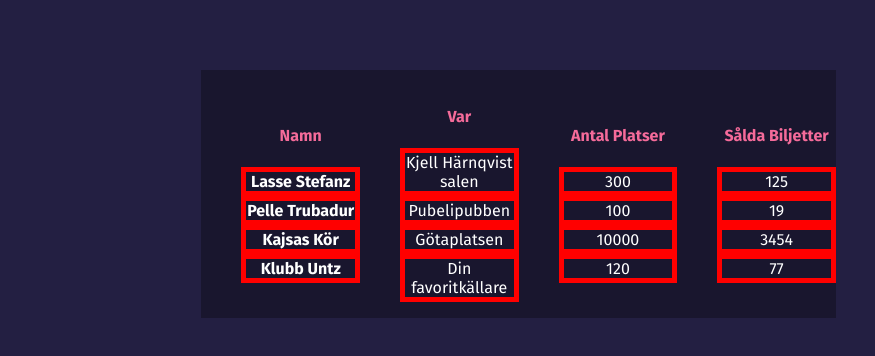
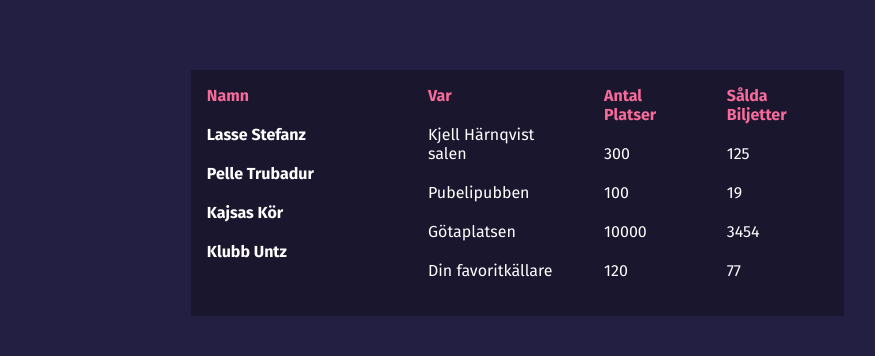
Before and after one commit to jenseneducation-viktor-rizk/kaos-project-frk19s, a Vue app: page /admin in a window 1280 px wide. Shown: the part 334-690 px from the top of the page, without its empty margins (8-883 px from the left). Built offline with nearby package versions, Linux system fonts and the light colour scheme; a web font is replaced by a local one.

Commit message:
updated css on Events.vue

```diff
--- a/src/components/admin/Events.vue
+++ b/src/components/admin/Events.vue
@@ -1,5 +1,4 @@
 <template>
-  <div>
     <section class="container">
       <ul id="name">
         <h4>Namn</h4>
@@ -22,7 +21,6 @@
         <li v-for="event in eventList" v-bind:key="event.id">{{event.såld}}</li>
       </ul>
     </section>
-  </div>
 </template>
 
 <script>
@@ -61,31 +59,49 @@ export default {
         }
       ]
     };
-  }
+  },
 };
 </script>
 
-<style scoped>
+<style scoped lang="scss">
+@import "@/scss/_variables.scss";
+
 .container {
   background-color: #19162e;
   display: flex;
   justify-content: center;
-  align-items: center;
+  text-align: left;
+  margin-right: 24px;
+  width: 60%;
 }
 
 h4 {
-  color: #f56b9a;
+  color: $pink;
   font-weight: bold;
   align-self: flex-start;
+  margin: 0 0 20px;
 }
 ul {
   width: 100%;
   list-style-type: none;
+  padding-inline-start: 16px;
+  padding-inline-end: 16px;
 }
 
 li {
   color: #fff;
-  border: 5px solid red;
+  margin-bottom: 20px;
+
   /* width: 100%; */
 }
-</style>>
+
+#name {
+  width: 30%;
+}
+
+#var,
+#platser,
+#såld {
+  width: auto;
+}
+</style>
--- a/src/views/admin/Admin.vue
+++ b/src/views/admin/Admin.vue
@@ -1,6 +1,6 @@
 <template>
   <div id="admin">
-    <img class="logo" src="@/assets/logologo.png" alt="" />
+    <img class="admin-logo" src="@/assets/logologo.png" alt="" />
     <div class="admin-wrap">
       <Events />
       <Form />
@@ -30,7 +30,7 @@ export default {
   flex-direction: column;
 }
 
-.logo {
+.admin-logo {
   margin: 24px auto auto 24px;
 }
 
```
